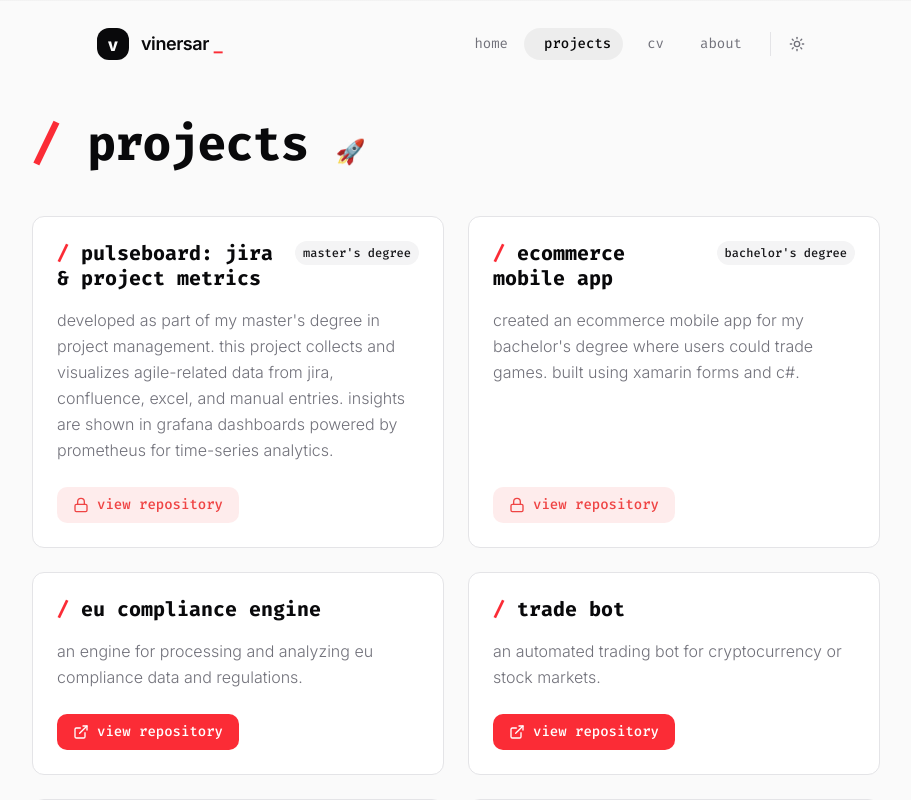
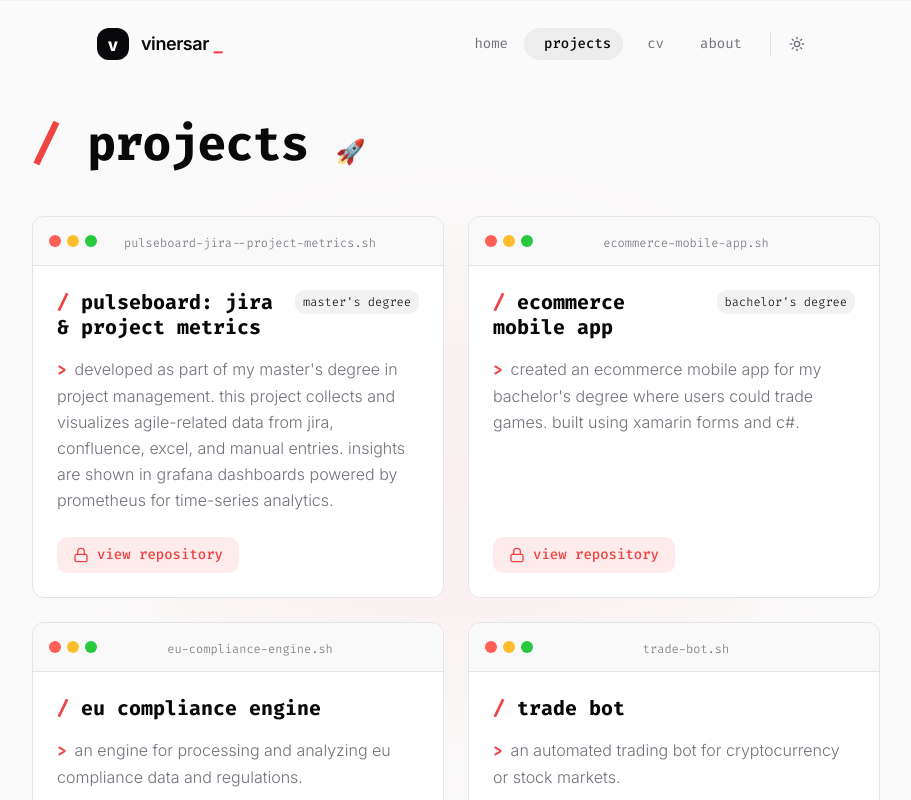
Before and after one commit to vinersar31/portfolio, a Next.js app: page /projects in a window 1280 px wide. Shown: the top 800 px of the page, without its empty margins (184-1095 px from the left). Built offline with nearby package versions, Linux system fonts and the light colour scheme.

Commit message:
feat: improve projects page UI with terminal style cards

```diff
--- a/src/app/projects/page.tsx
+++ b/src/app/projects/page.tsx
@@ -2,32 +2,51 @@ import { projects } from "@/data/projects";
 import { ExternalLink, Lock } from "lucide-react";
 
 export default function Projects() {
+  return (
+    <div className="relative min-h-[calc(100vh-80px)] py-12 md:py-24 pt-24">
+      {/* Background ambient glow effect */}
+      <div className="absolute top-1/4 left-1/2 -translate-x-1/2 -translate-y-1/2 w-[600px] h-[400px] bg-primary/5 rounded-full blur-[100px] -z-10 animate-float pointer-events-none" />
 
-
-  return (
-    <section className="py-12 md:py-24 max-w-5xl mx-auto space-y-12 font-light">
-      <h1 className="text-4xl md:text-5xl font-bold tracking-tight font-mono lowercase">
-        <span className="text-red-500">/</span> projects <span className="text-2xl">🚀</span>
+      <section className="max-w-5xl mx-auto space-y-12 font-light px-4 md:px-0">
+        <h1 className="text-4xl md:text-5xl font-bold tracking-tight font-mono lowercase animate-fade-in-up" style={{ animationDelay: '0.1s' }}>
+          <span className="text-primary">/</span> projects <span className="text-2xl">🚀</span>
         </h1>
 
         <div className="grid grid-cols-1 md:grid-cols-2 gap-6">
-        {projects.map((project) => (
+          {projects.map((project, index) => (
             <article
               key={project.url}
-            className="group relative flex flex-col justify-between p-6 bg-card border border-border rounded-xl transition-all hover:shadow-lg dark:hover:border-red-500/50"
+              className="group relative flex flex-col justify-between bg-card border border-border rounded-xl transition-all duration-300 hover:shadow-lg dark:hover:shadow-primary/5 hover:-translate-y-1 overflow-hidden animate-fade-in-up"
+              style={{ animationDelay: `${0.2 + index * 0.1}s` }}
             >
+              {/* Terminal Header */}
+              <div className="flex items-center gap-2 px-4 py-3 bg-muted/50 border-b border-border">
+                <div className="flex gap-1.5">
+                  <div className="w-3 h-3 rounded-full bg-[#ff5f56]" />
+                  <div className="w-3 h-3 rounded-full bg-[#ffbd2e]" />
+                  <div className="w-3 h-3 rounded-full bg-[#27c93f]" />
+                </div>
+                <div className="mx-auto flex-1 text-center pr-8">
+                  <span className="text-xs font-mono text-muted-foreground lowercase">
+                    {project.title.replace(/\s+/g, '-').replace(/[^\w-]/g, '')}.sh
+                  </span>
+                </div>
+              </div>
+
+              <div className="flex-1 p-6 flex flex-col justify-between">
                 <div className="space-y-4 mb-6">
                   <div className="flex items-start justify-between gap-4">
-                <h3 className="text-xl font-bold leading-tight group-hover:text-red-500 transition-colors font-mono lowercase">
-                  <span className="text-red-500">/</span> {project.title}
+                    <h3 className="text-xl font-bold leading-tight group-hover:text-primary transition-colors font-mono lowercase">
+                      <span className="text-primary">/</span> {project.title}
                     </h3>
                     {project.badge && (
-                  <span className="shrink-0 text-[10px] md:text-xs font-medium px-2 py-1 bg-secondary text-secondary-foreground rounded-full lowercase font-mono">
+                      <span className="shrink-0 text-xs font-mono text-foreground bg-foreground/5 px-2 py-1 rounded-md lowercase">
                         {project.badge}
                       </span>
                     )}
                   </div>
                   <p className="text-muted-foreground leading-relaxed text-sm md:text-base">
+                    <span className="text-primary font-mono font-bold mr-2">&gt;</span>
                     {project.description}
                   </p>
                 </div>
@@ -36,10 +55,10 @@ export default function Projects() {
                   href={project.url}
                   target="_blank"
                   rel="noopener noreferrer"
-              className={`inline-flex items-center gap-2 text-sm font-medium w-fit px-4 py-2 rounded-md transition-colors font-mono lowercase ${
+                  className={`inline-flex items-center gap-2 text-sm font-medium w-fit px-4 py-2 rounded-md transition-all font-mono lowercase ${
                     project.isPrivate
                       ? "bg-destructive/10 text-destructive hover:bg-destructive/20 cursor-help"
-                  : "bg-red-500 text-white hover:bg-red-600"
+                      : "bg-primary text-primary-foreground hover:bg-primary/90 hover:scale-105"
                   }`}
                   title={project.isPrivate ? "Private Repository (only accessible with permission)" : "View Repository"}
                 >
@@ -53,9 +72,11 @@ export default function Projects() {
                     </>
                   )}
                 </a>
+              </div>
             </article>
           ))}
         </div>
       </section>
+    </div>
   );
 }
```
Lines whose indentation alone changed are shown as unchanged.
